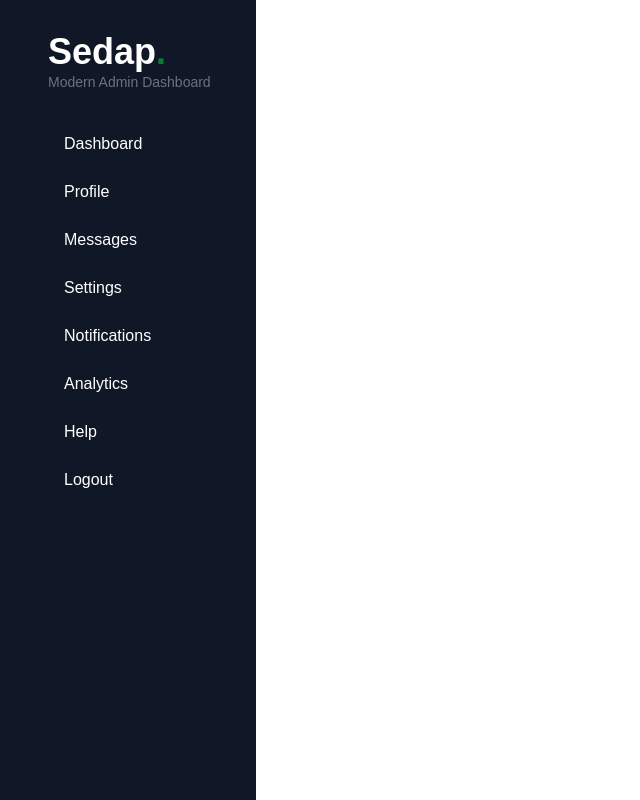
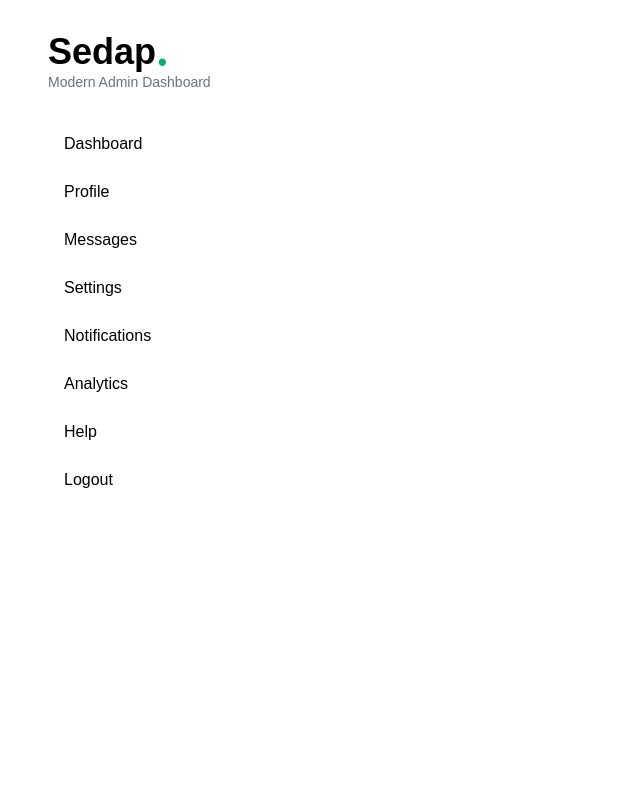
Before and after one commit to berkcantelseren/sedap-admin-dashboard, a Next.js app: page / in a window 1280 px wide. Shown: the whole page, without its empty margins (0-640 px from the left). Built offline with nearby package versions, Linux system fonts and the light colour scheme.

Commit message:
changed sidebar logo and fixes

```diff
--- a/app/components/Home/Sidebar/Sidebar.js
+++ b/app/components/Home/Sidebar/Sidebar.js
@@ -1,10 +1,15 @@
+import { FaCircle } from "react-icons/fa";
+
 export default function Sidebar() {
   return (
-    <div className="h-screen w-64 bg-gray-900 text-white flex flex-col p-4">
+    <div className="h-screen w-64 bg-white text-black flex flex-col p-4">
       {/* Logo */}
       <div className="py-4 ml-8">
-        <h1 className="text-4xl font-bold ">
-          Sedap<span className="text-green-700">.</span>
+        <h1 className="text-4xl font-bold">
+          Sedap
+          <span className="text-[#00B074] text-[25px] relative left-[2px] top-[7px]">
+            •
+          </span>
         </h1>
 
         <p className="text-sm text-gray-500">Modern Admin Dashboard</p>
```
Also changed, not shown: package.json (+4 -3 lines), 1 other file (tests, documents, lock files or other folders).
